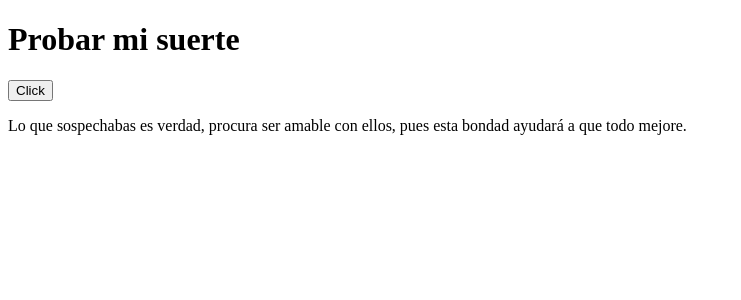
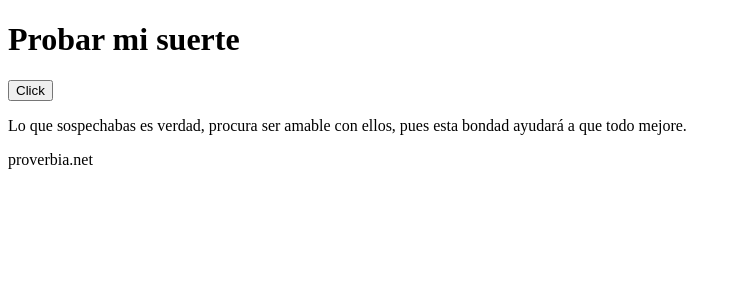
Before and after one commit to danielPomo/fortune-cookie, a React (Vite) app: page / in a window 1280 px wide. Shown: the top 300 px of the page, without its empty margins (0-741 px from the left). Built offline with nearby package versions, Linux system fonts and the light colour scheme.

Commit message:
I created the fortune author div

```diff
--- a/src/App.jsx
+++ b/src/App.jsx
@@ -1,6 +1,6 @@
 import './App.css'
 import {useState} from "react"
-import FortuneButton from "./components/FortuneButton"
+import FortuneAuthor from "./components/FortuneAuthor"
 import FortuneCard from "./components/FortuneCard"
 import quotes from "./data/phrases.json"
 
@@ -18,6 +18,9 @@ function App() {
       <FortuneCard
       quote = {quotes[index]}
       />
+      <FortuneAuthor
+      quote = {quotes[index]}
+      />
       </div>
   )
 }
--- /dev/null
+++ b/src/components/FortuneAuthor.jsx
@@ -0,0 +1,9 @@
+const FortuneAuthor = ({quote}) => {
+    return (
+        <div>
+            <span>{quote.author}</span>
+        </div>
+    );
+};
+
+export default FortuneAuthor;
```
